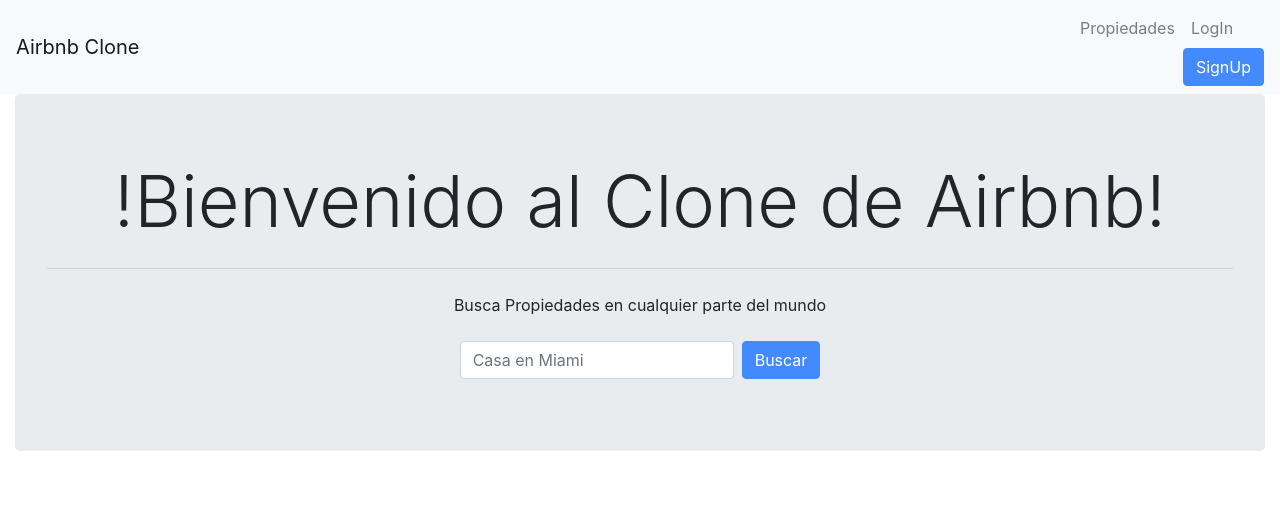
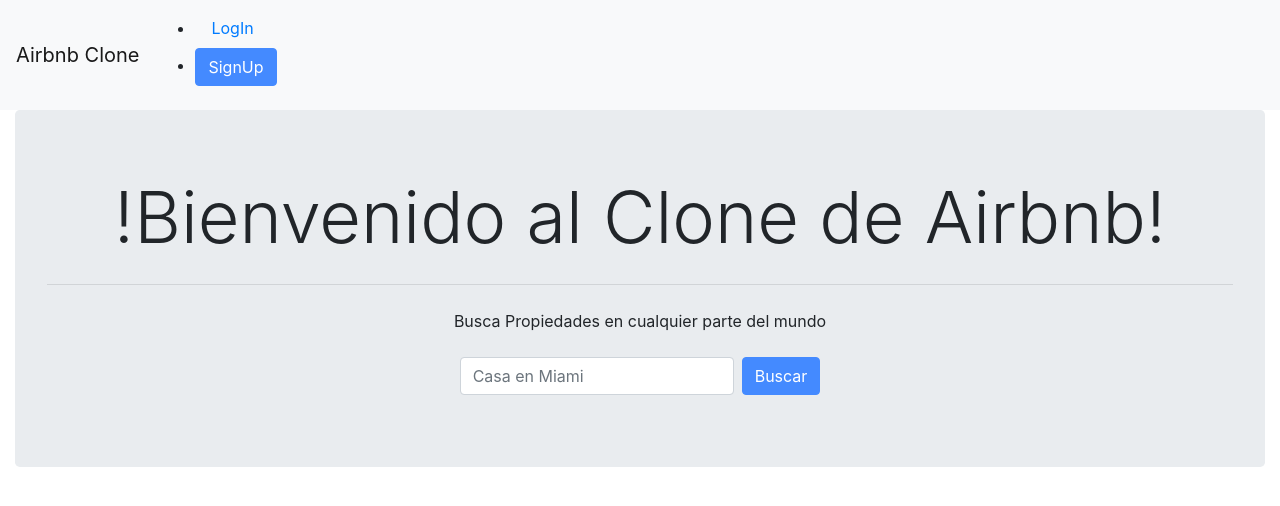
Before and after one commit to liobouchan/Devf, a React app in the folder AirBnb/airbnb/: page / in a window 1280 px wide. Shown: the top 506 px of the page. Built offline with nearby package versions, Linux system fonts and the light colour scheme.

Commit message:
Code Fixed on FrontEnd login

```diff
--- a/AirBnb/airbnb/src/components/Navbar/Navbar.js
+++ b/AirBnb/airbnb/src/components/Navbar/Navbar.js
@@ -9,7 +9,7 @@ class Navbar extends Component {
    checkAuthenticatedUser = () => {
         if(isAuthenticated()){
             return(
-                <div>
+                <ul className="navbar-nav ml-auto">
                     <li className="nav-item">
                         <Link className="nav-link" to="/logout">Logout</Link>
                     </li>
@@ -18,11 +18,11 @@ class Navbar extends Component {
                             Hola {payload().username} !!!
                         </Link>
                     </li>
-                </div>
+                </ul>
             )
         }else{
             return(
-                <div>
+                <ul navbar-nav ml-auto>
                     <li className="nav-item">
                         <Link className="nav-link" to="/login">LogIn</Link>
                     </li>
@@ -31,7 +31,7 @@ class Navbar extends Component {
                             SignUp
                         </Link>
                     </li>
-                </div>
+                </ul>
             )
         }
    }
@@ -43,25 +43,12 @@ class Navbar extends Component {
                 <button className="navbar-toggler" type="button" data-toggle="collapse" data-target="#collapseAirbnb" aria-controls="navbarSupportedContent" aria-expanded="false" aria-label="Toggle navigation">
                     <span className="navbar-toggler-icon"></span>
                 </button>
-
                 <div className="collapse navbar-collapse" id="collapseAirbnb">
-                    <ul className="navbar-nav ml-auto">
-                        <li className="nav-item">
-                            <a className="nav-link">Propiedades</a>
-                        </li>
-                        {this.checkAuthenticatedUser()}
-                    </ul>
-
+                    {this.checkAuthenticatedUser()}
                 </div>
-
             </nav>
         )
-
-
     }
-
-
-
 }
 
 export default Navbar;
```
